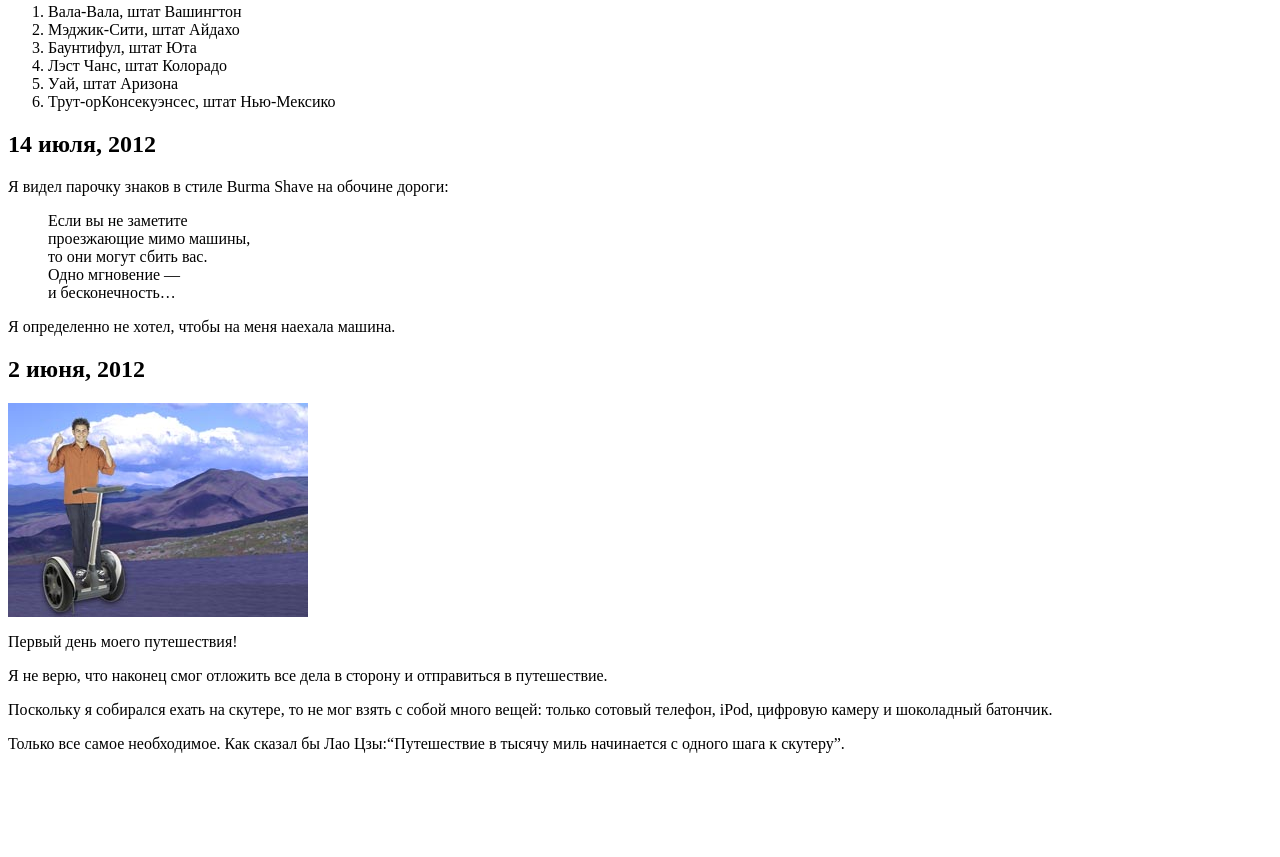
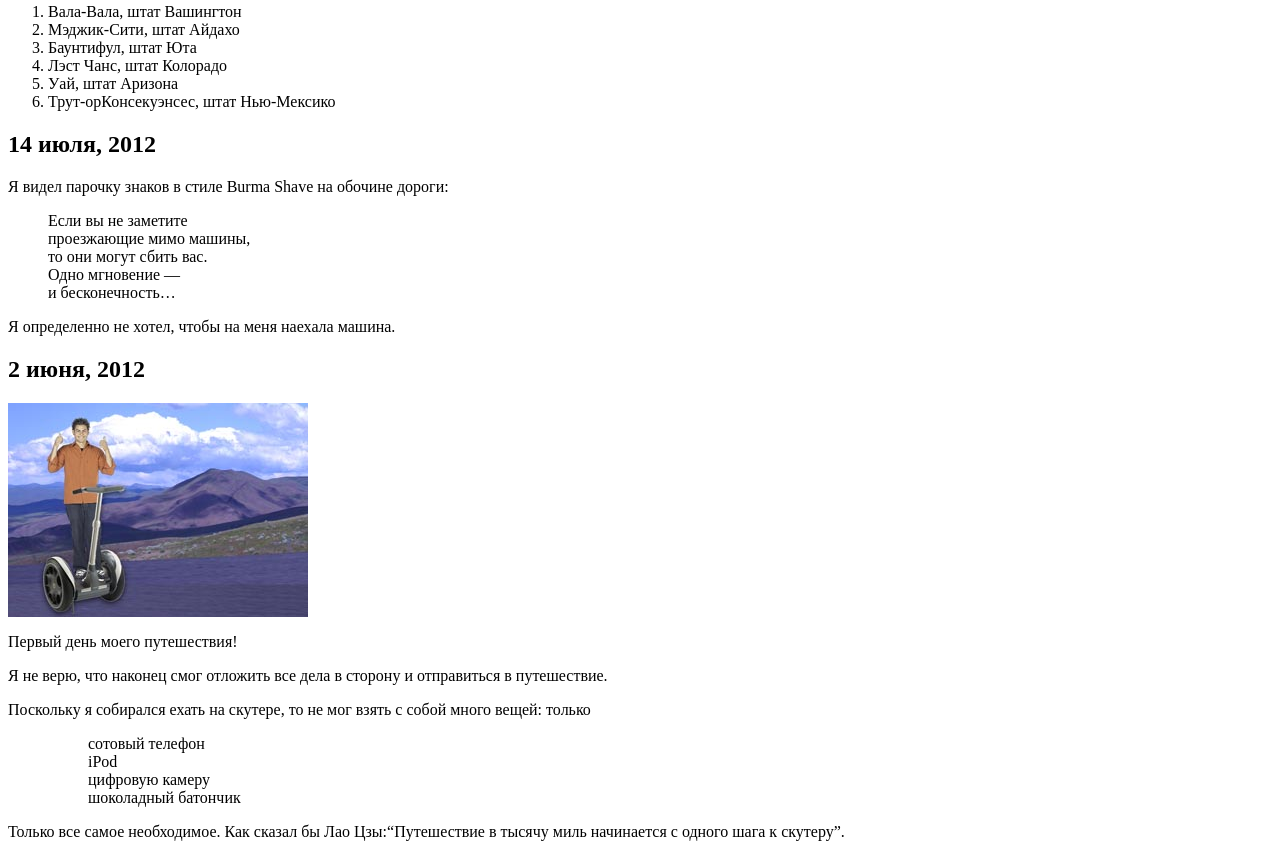
Before and after one commit to IonBors/Scooter-trip, a plain HTML site: page index.html in a window 1280 px wide. Shown: the part 416-1273 px from the top of the page. Before the commit the page ends 1185 px from the top, so only its background shows below. Drawn offline with Linux system fonts and the light colour scheme.

Commit message:
Update index.html

```diff
--- a/index.html
+++ b/index.html
@@ -37,7 +37,13 @@
                <img src="images/segway1.jpg">
  <p>Первый день моего путешествия!</p>
  <p>Я не верю, что наконец смог отложить все дела в сторону и отправиться в путешествие.</p>
- <p>Поскольку я собирался ехать на скутере, то не мог взять с собой много вещей: только сотовый телефон, iPod, цифровую камеру и шоколадный батончик.</p>
+ <p>Поскольку я собирался ехать на скутере, то не мог взять с собой много вещей: только</p>
+               <ol>
+               <ul>сотовый телефон</ul>
+               <ul>iPod</ul>
+               <ul>цифровую камеру</ul>
+               <ul>шоколадный батончик</ul>
+               </ol>
  <p>Только все самое необходимое. Как сказал бы Лао Цзы:<q>Путешествие в тысячу миль начинается с одного шага к скутеру</q>.</p>
    </body>
    </html>
```
